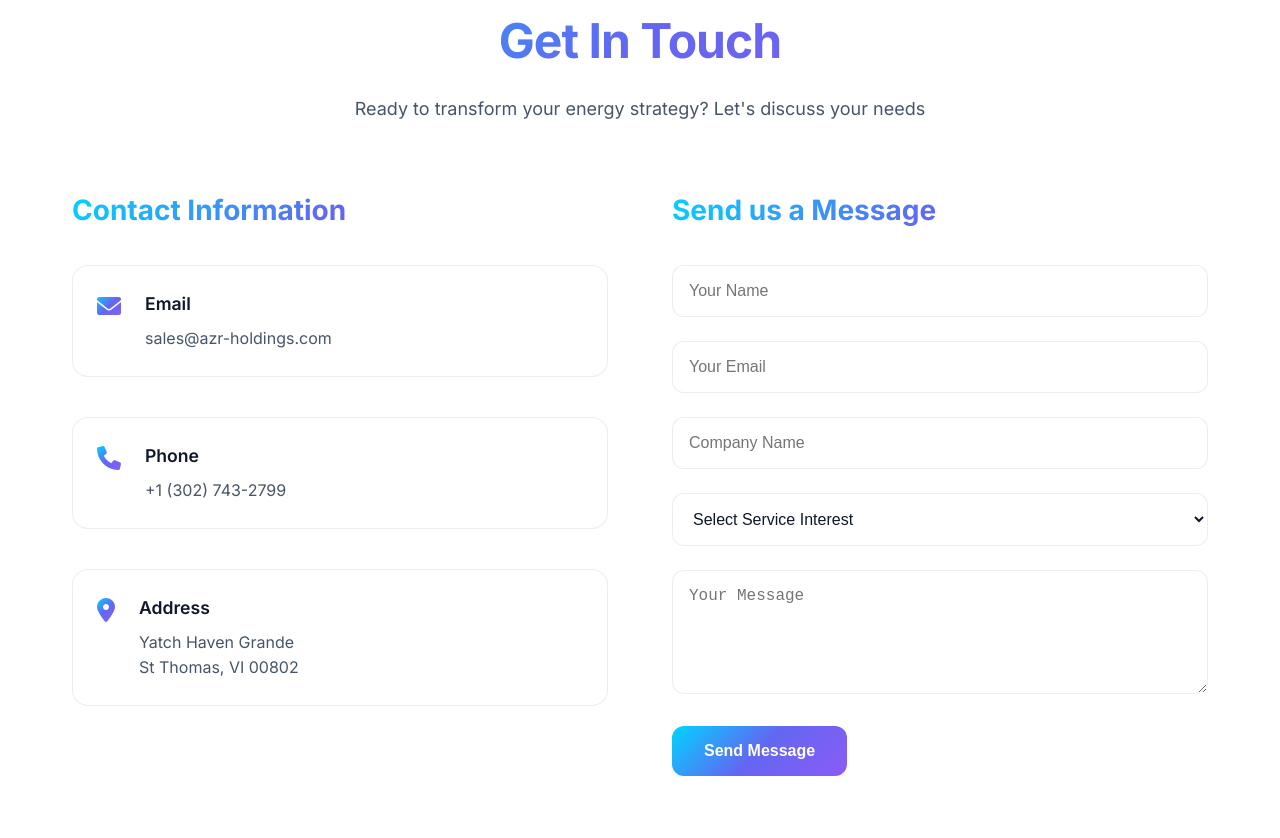
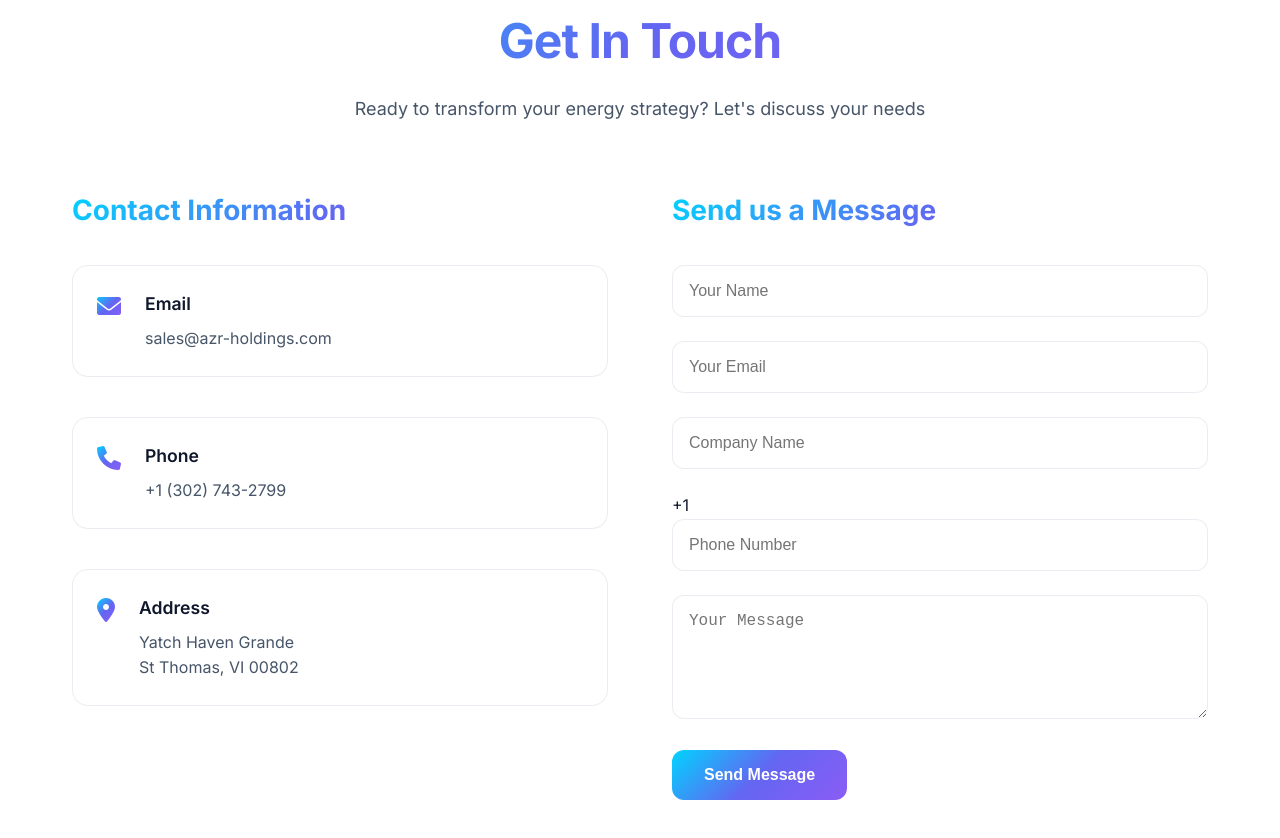
Before and after one commit to santhoshraghu/AZR, a website built with Vite: page index.html in a window 1280 px wide. Shown: the part 2414-3252 px from the top of the page. Built offline with nearby package versions, Linux system fonts and the light colour scheme; a script that the page names is missing.

Commit message:
Update index.html

```diff
--- a/index.html
+++ b/index.html
@@ -240,7 +240,19 @@
               <div class="form-group">
                 <input type="text" id="company" name="company" placeholder="Company Name">
               </div>
-              <div class="form-group">
+              <div class="form-group phone-group">
+                  <div class="phone-wrapper">
+                    <span class="country-code">+1</span>
+                    <input type="tel" id="phone" name="phone" placeholder="Phone Number" required>
+                  </div>
+                </div>
+                <div class="form-group">
+                  <textarea id="message" name="message" placeholder="Your Message" rows="5" required></textarea>
+                </div>
+                <button type="submit" class="btn-primary">Send Message</button>
+              </form>
+
+              <!--<div class="form-group">
                 <select id="service" name="service" required>
                   <option value="">Select Service Interest</option>
                   <option value="forecasting">Energy Price Forecasting</option>
@@ -256,7 +268,7 @@
                 <textarea id="message" name="message" placeholder="Your Message" rows="5" required></textarea>
               </div>
               <button type="submit" class="btn-primary">Send Message</button>
-            </form>
+            </form>-->
           </div>
         </div>
       </div>
```
